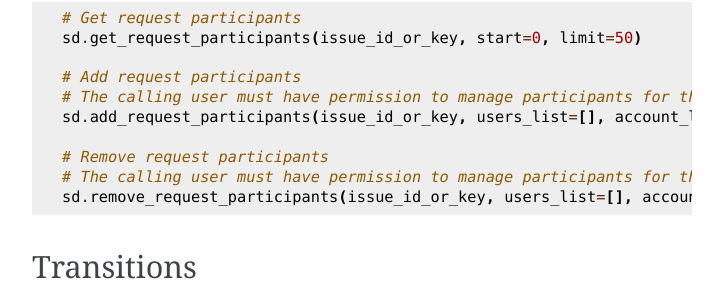
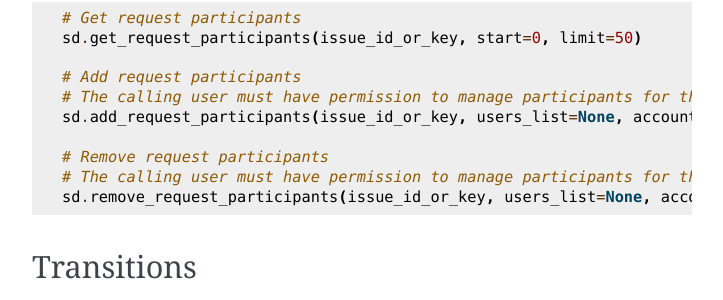
Before and after one commit to atlassian-api/atlassian-python-api, a Sphinx documentation site: the page built from docs/service_desk.rst, in a window 1280 px wide and 900 px high, scrolled down 948 px. Shown: the part 152-452 px from the top of the window, without its empty margins (388-1111 px from the left). Built offline with Sphinx 7.4.7, drawn with Linux system fonts in a browser that asks for light colours; pages that are not in the unit, such as notebooks, are missing from menus.

Commit message:
Changed from list to None for request participants

```diff
--- a/docs/service_desk.rst
+++ b/docs/service_desk.rst
@@ -60,11 +60,11 @@ Manage a Participants
 
     # Add request participants
     # The calling user must have permission to manage participants for this customer request
-    sd.add_request_participants(issue_id_or_key, users_list=[], account_list=[])
+    sd.add_request_participants(issue_id_or_key, users_list=None, account_list=None)
 
     # Remove request participants
     # The calling user must have permission to manage participants for this customer request
-    sd.remove_request_participants(issue_id_or_key, users_list=[], account_list=[])
+    sd.remove_request_participants(issue_id_or_key, users_list=None, account_list=None)
 
 Transitions
 -----------
```
Also changed, not shown: 1 other file.
